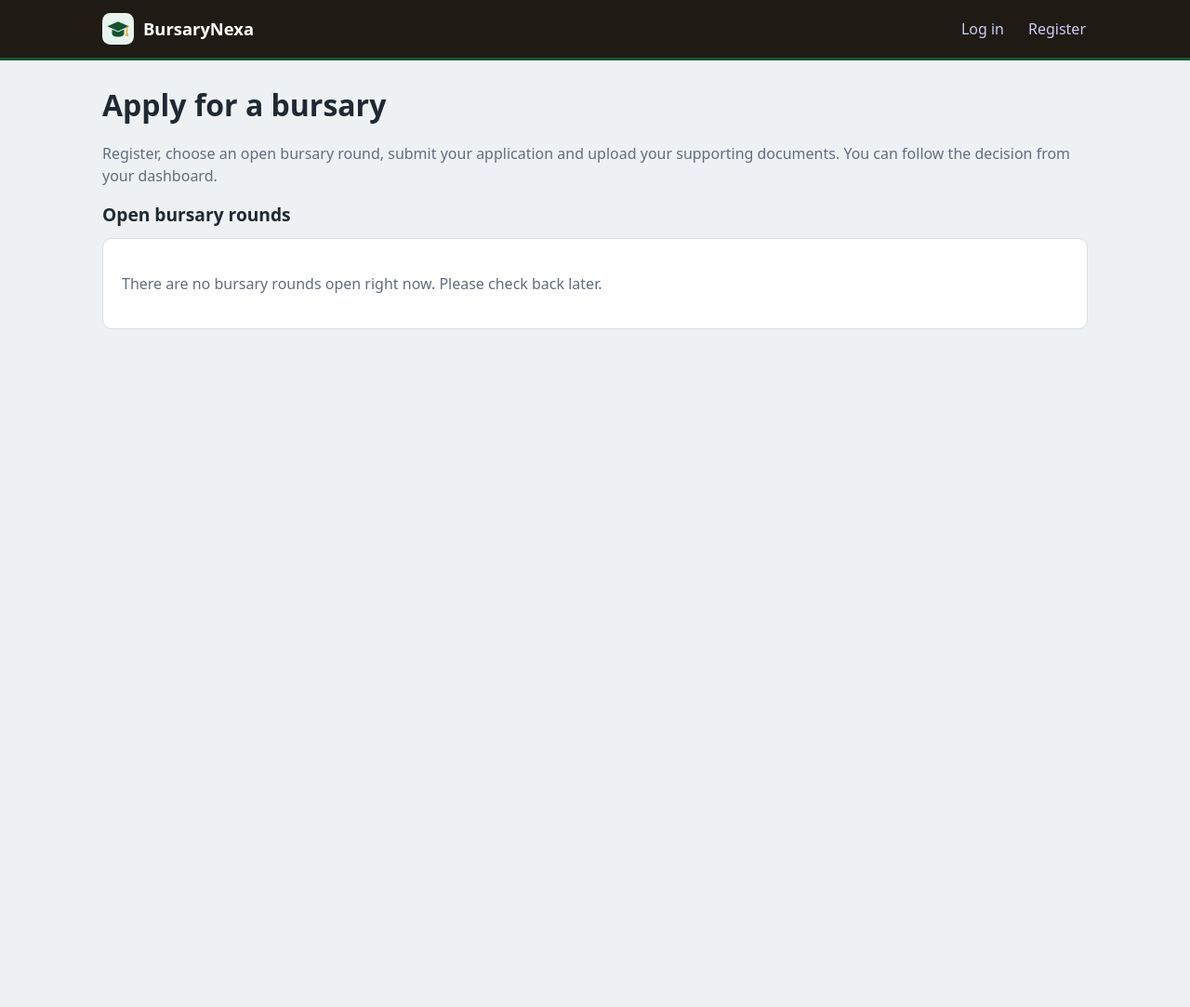
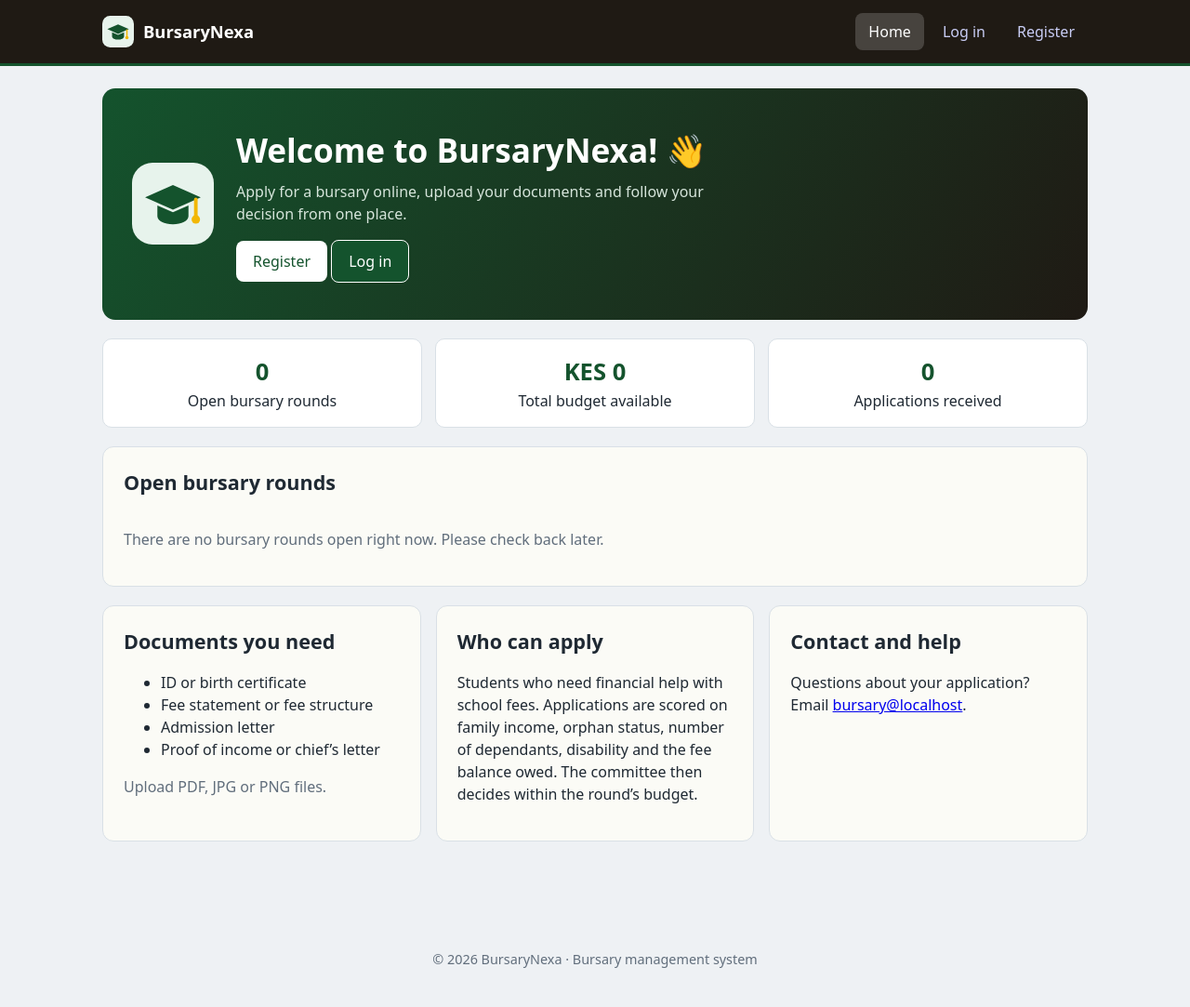
Before and after one commit to benjaminmendy451-del/bursury-system, a Django app: page / in a window 1280 px wide. Shown: the whole page at 93% size. Before the commit the page ends 354 px from the top, so only its background shows below. Run offline with Django 5.2, Linux system fonts and the light colour scheme; data that the repository does not hold is empty.

Commit message:
Restyle home page

```diff
--- a/bursary/templates/bursary/base.html
+++ b/bursary/templates/bursary/base.html
@@ -13,10 +13,12 @@
     header a { color:#fff; text-decoration:none; }
     header .brand { font-weight:700; font-size:1.15rem; display:inline-flex; align-items:center; gap:10px; }
     header .brand svg { width:34px; height:34px; flex:none; }
-    nav a { color:#c9cdf5; padding:4px 2px; } nav a:hover, nav a.active { color:#fff; }
-    nav { display:flex; gap:22px; align-items:center; flex-wrap:wrap; }
+    nav { display:flex; gap:6px; align-items:center; flex-wrap:wrap; }
     nav form { display:inline; margin:0; }
-    nav button { background:none; border:0; color:#fff; font:inherit; cursor:pointer; padding:0; text-decoration:underline; }
+    nav a.tab { color:#c9cdf5; padding:8px 14px; border-radius:8px; font-weight:500; } nav a.tab:hover { background:rgba(255,255,255,.1); color:#fff; } nav a.tab.active { background:rgba(255,255,255,.18); color:#fff; }
+    .userchip { display:inline-flex; align-items:center; gap:8px; color:#fff; font-weight:600; padding-left:6px; border-left:1px solid rgba(255,255,255,.25); margin-left:6px; }
+    .avatar { width:30px; height:30px; border-radius:50%; background:var(--brand); border:2px solid #fff; display:inline-flex; align-items:center; justify-content:center; font-size:.85rem; text-transform:uppercase; }
+    nav .logout { background:transparent; border:1px solid rgba(255,255,255,.5); color:#fff; font:inherit; cursor:pointer; padding:7px 16px; border-radius:8px; } nav .logout:hover { background:#fff; color:var(--nav); }
     main { max-width:1100px; margin:24px auto; padding:0 20px 48px; }
     .card { background:#fff; border:1px solid var(--line); border-radius:10px; padding:20px; margin-bottom:16px; }
     h1 { font-size:2rem; font-weight:800; margin:0 0 6px; } .greet { font-size:1.25rem; font-weight:700; margin:0 0 22px; }
@@ -36,6 +38,11 @@
     input[type=text], input[type=email], input[type=password], input[type=number], select, textarea { width:100%; padding:9px 10px; border:1px solid #b8c2cc; border-radius:8px; font:inherit; background:#fff; }
     .errorlist { color:#9b1c1c; list-style:none; padding:0; margin:0 0 4px; font-size:.9rem; }
     .helptext { color:var(--muted); font-size:.85rem; display:block; }
+    .hero { background:linear-gradient(120deg,#14532d 0%,#1f1a14 100%); color:#fff; border-radius:14px; padding:40px 32px; margin-bottom:20px; display:flex; align-items:center; gap:24px; flex-wrap:wrap; }
+    .hero svg { width:88px; height:88px; flex:none; } .hero h1 { color:#fff; font-size:2.2rem; margin:0 0 6px; } .hero p { margin:0 0 16px; color:#d6e5db; max-width:560px; }
+    .hero .btn.secondary { background:#fff; color:var(--brand); }
+    .stat { flex:1 1 180px; background:#fff; border:1px solid var(--line); border-radius:10px; padding:16px; text-align:center; } .stat b { display:block; font-size:1.6rem; color:var(--brand); }
+    footer { text-align:center; color:var(--muted); font-size:.9rem; padding:24px 20px 40px; }
     .grid { display:grid; gap:16px; grid-template-columns:repeat(auto-fit,minmax(260px,1fr)); }
   </style>
 </head>
@@ -44,15 +51,22 @@
   <div class="bar">
     <a class="brand" href="{% url 'home' %}">{% include "bursary/_logo.html" %}<span>BursaryNexa</span></a>
     <nav>
+      {% with n=request.resolver_match.url_name %}
+      <a class="tab {% if n == 'home' %}active{% endif %}" href="{% url 'home' %}">Home</a>
       {% if user.is_authenticated %}
-        <a href="{% url 'home' %}">Home</a>
-        {% if not user.is_staff %}<a href="{% url 'dashboard' %}">Dashboard</a>{% endif %}
-        {% if user.is_staff %}<a href="{% url 'admin:index' %}">Committee</a> <a href="{% url 'reports' %}">Reports</a> <a href="{% url 'analytics' %}">Analytics</a>{% endif %}
-        <form method="post" action="{% url 'logout' %}">{% csrf_token %}<button type="submit">Log out ({{ user.username }})</button></form>
+        {% if not user.is_staff %}<a class="tab {% if n == 'dashboard' or n == 'apply' or n == 'application_detail' %}active{% endif %}" href="{% url 'dashboard' %}">Dashboard</a>{% endif %}
+        {% if user.is_staff %}
+          <a class="tab" href="{% url 'admin:index' %}">Committee</a>
+          <a class="tab {% if n == 'reports' %}active{% endif %}" href="{% url 'reports' %}">Reports</a>
+          <a class="tab {% if n == 'analytics' %}active{% endif %}" href="{% url 'analytics' %}">Analytics</a>
+        {% endif %}
+        <span class="userchip"><span class="avatar">{{ user.username|slice:":1" }}</span>{{ user.username }}</span>
+        <form method="post" action="{% url 'logout' %}">{% csrf_token %}<button class="logout" type="submit">Log out</button></form>
       {% else %}
-        <a href="{% url 'login' %}">Log in</a>
-        <a href="{% url 'register' %}">Register</a>
+        <a class="tab {% if n == 'login' %}active{% endif %}" href="{% url 'login' %}">Log in</a>
+        <a class="tab {% if n == 'register' %}active{% endif %}" href="{% url 'register' %}">Register</a>
       {% endif %}
+      {% endwith %}
     </nav>
   </div>
 </header>
@@ -60,5 +74,6 @@
   {% if messages %}<ul class="messages">{% for m in messages %}<li class="{{ m.tags }}">{{ m }}</li>{% endfor %}</ul>{% endif %}
   {% block content %}{% endblock %}
 </main>
+<footer>&copy; 2026 BursaryNexa &middot; Bursary management system</footer>
 </body>
 </html>
--- a/bursary/templates/bursary/dashboard.html
+++ b/bursary/templates/bursary/dashboard.html
@@ -28,9 +28,9 @@
       <tr>
         <td>{{ a.bursary_round.name }}</td>
         <td>{{ a.submitted_at|date:"j M Y" }}</td>
-        <td>KES {{ a.amount_requested }}</td>
+        <td>KES {{ a.amount_requested|floatformat:"0g" }}</td>
         <td><span class="badge {{ a.status }}">{{ a.get_status_display }}</span></td>
-        <td>{% if a.status == "approved" %}KES {{ a.amount_awarded }}{% else %}&mdash;{% endif %}</td>
+        <td>{% if a.status == "approved" %}KES {{ a.amount_awarded|floatformat:"0g" }}{% else %}&mdash;{% endif %}</td>
         <td><a href="{% url 'application_detail' a.pk %}">View</a></td>
       </tr>
     {% endfor %}
--- a/bursary/templates/bursary/home.html
+++ b/bursary/templates/bursary/home.html
@@ -1,22 +1,67 @@
 {% extends "bursary/base.html" %}
+{% block title %}BursaryNexa &middot; Home{% endblock %}
 {% block content %}
-<h1>Apply for a bursary</h1>
-<p class="muted">Register, choose an open bursary round, submit your application and upload your supporting documents. You can follow the decision from your dashboard.</p>
+<section class="hero">
+  {% include "bursary/_logo.html" %}
+  <div>
+    <h1>Welcome to BursaryNexa{% if user.is_authenticated %}, {{ user.first_name|default:user.username }}{% endif %}! &#128075;</h1>
+    <p>Apply for a bursary online, upload your documents and follow your decision from one place.</p>
+    {% if user.is_authenticated %}
+      <a class="btn secondary" href="{% url 'dashboard' %}">Go to my dashboard</a>
+    {% else %}
+      <a class="btn secondary" href="{% url 'register' %}">Register</a>
+      <a class="btn" href="{% url 'login' %}" style="border:1px solid #fff">Log in</a>
+    {% endif %}
+  </div>
+</section>
 
+<div class="tiles" style="margin-bottom:20px">
+  <div class="stat"><b>{{ stats.open_rounds }}</b>Open bursary round{{ stats.open_rounds|pluralize }}</div>
+  <div class="stat"><b>KES {{ stats.budget|floatformat:"0g" }}</b>Total budget available</div>
+  <div class="stat"><b>{{ stats.applications|floatformat:"0g" }}</b>Applications received</div>
+</div>
+
+<div class="panel">
   <h2>Open bursary rounds</h2>
+  <div class="tiles">
   {% for r in rounds %}
-  <div class="card">
-    <h2>{{ r.name }}</h2>
+    <div class="tile">
+      <div class="t">{{ r.name }}</div>
       {% if r.description %}<p>{{ r.description|linebreaksbr }}</p>{% endif %}
-    <p class="muted">Closes on {{ r.closes_on|date:"j F Y" }}{% if r.max_award_per_student %} &middot; Maximum award KES {{ r.max_award_per_student }}{% endif %}</p>
+      <div class="when">Closes {{ r.closes_on|date:"l, j F Y" }}{% if r.max_award_per_student %} &middot; Max award KES {{ r.max_award_per_student|floatformat:"0g" }}{% endif %}</div>
+      <p>
       {% if user.is_authenticated %}
         <a class="btn" href="{% url 'apply' r.id %}">Apply now</a>
       {% else %}
         <a class="btn" href="{% url 'register' %}">Register to apply</a>
-      <a class="btn secondary" href="{% url 'login' %}">I already have an account</a>
+        <a class="btn secondary" href="{% url 'login' %}">I have an account</a>
       {% endif %}
+      </p>
     </div>
   {% empty %}
-  <div class="card"><p class="muted">There are no bursary rounds open right now. Please check back later.</p></div>
+    <p class="muted">There are no bursary rounds open right now. Please check back later.</p>
   {% endfor %}
+  </div>
+</div>
+
+<div class="grid">
+  <div class="panel">
+    <h2>Documents you need</h2>
+    <ul>
+      <li>ID or birth certificate</li>
+      <li>Fee statement or fee structure</li>
+      <li>Admission letter</li>
+      <li>Proof of income or chief&rsquo;s letter</li>
+    </ul>
+    <p class="muted">Upload PDF, JPG or PNG files.</p>
+  </div>
+  <div class="panel">
+    <h2>Who can apply</h2>
+    <p>Students who need financial help with school fees. Applications are scored on family income, orphan status, number of dependants, disability and the fee balance owed. The committee then decides within the round&rsquo;s budget.</p>
+  </div>
+  <div class="panel">
+    <h2>Contact and help</h2>
+    <p>Questions about your application? Email <a href="mailto:{{ contact_email }}">{{ contact_email }}</a>.</p>
+  </div>
+</div>
 {% endblock %}
--- a/bursary/views.py
+++ b/bursary/views.py
@@ -18,7 +18,14 @@ EDITABLE_STATUSES = (Application.Status.SUBMITTED, Application.Status.UNDER_REVI
 
 def home(request):
     rounds = [r for r in BursaryRound.objects.filter(is_active=True) if r.is_open]
-    return render(request, "bursary/home.html", {"rounds": rounds})
+    stats = {
+        "open_rounds": len(rounds),
+        "budget": sum(r.budget for r in rounds),
+        "applications": Application.objects.count(),
+    }
+    return render(request, "bursary/home.html", {
+        "rounds": rounds, "stats": stats, "contact_email": settings.DEFAULT_FROM_EMAIL,
+    })
 
 
 def register(request):
```
Also changed, not shown: bursary/templates/bursary/application_detail.html (+4 -4 lines). Lines whose indentation alone changed are shown as unchanged.
